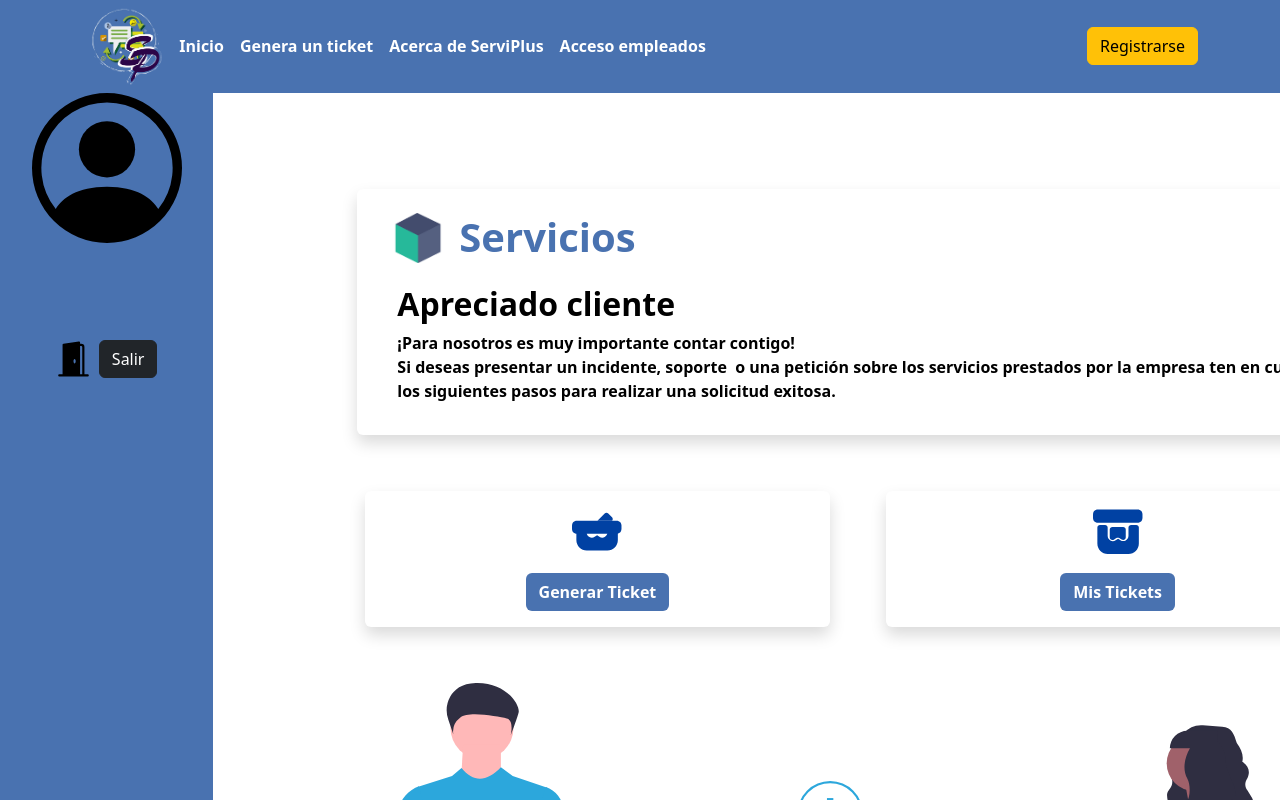
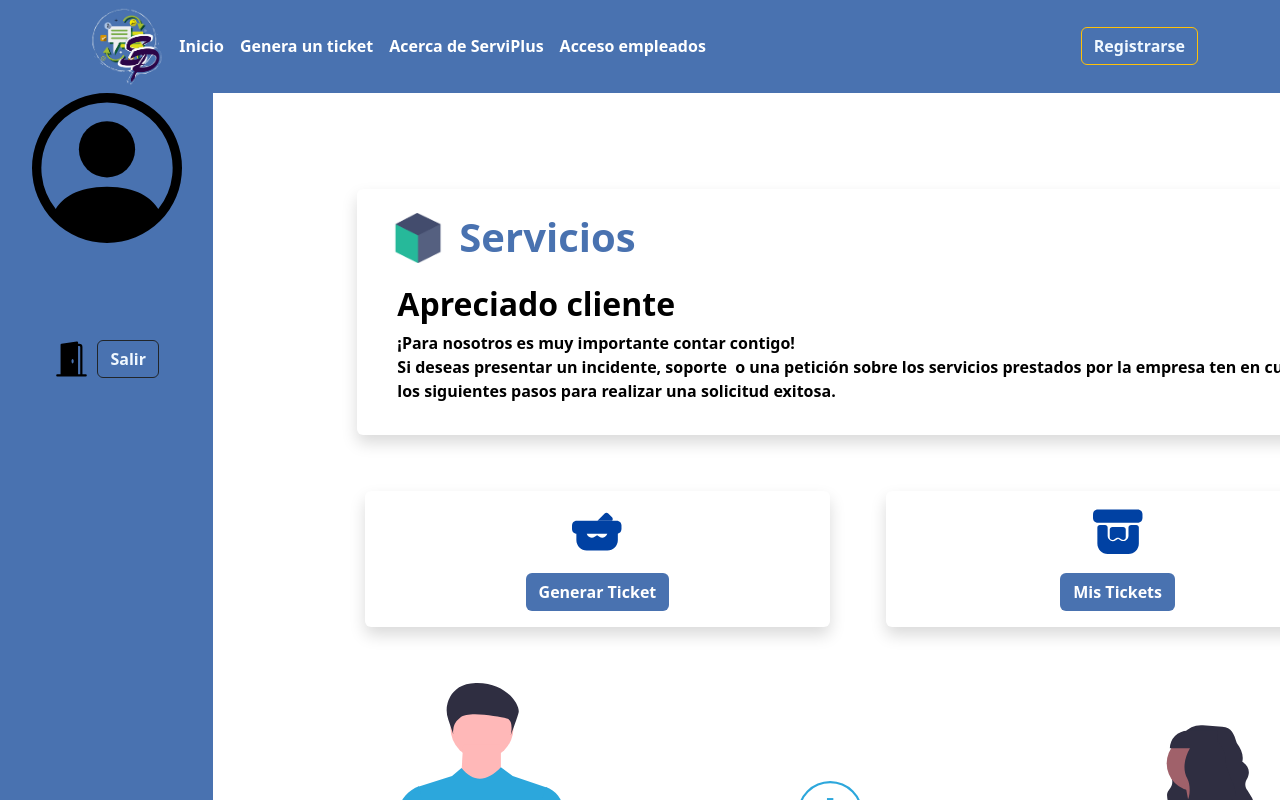
Before and after one commit to juanvidev1/serviplus-front2, a React (Create React App) app: page /clienteDashboard in a window 1280 px wide. Shown: the top 800 px of the page. Built offline with nearby package versions, Linux system fonts and the light colour scheme.

Commit message:
se actualizan estilos

```diff
--- a/src/componentes/empleados/styles/formEmpleados.css
+++ b/src/componentes/empleados/styles/formEmpleados.css
@@ -7,3 +7,9 @@
     color: #4972b0;
     font-weight: 600;
 }
+
+.btn {
+    background-color: #4972b0;
+    color: aliceblue;
+    font-weight: 600;
+}
```
